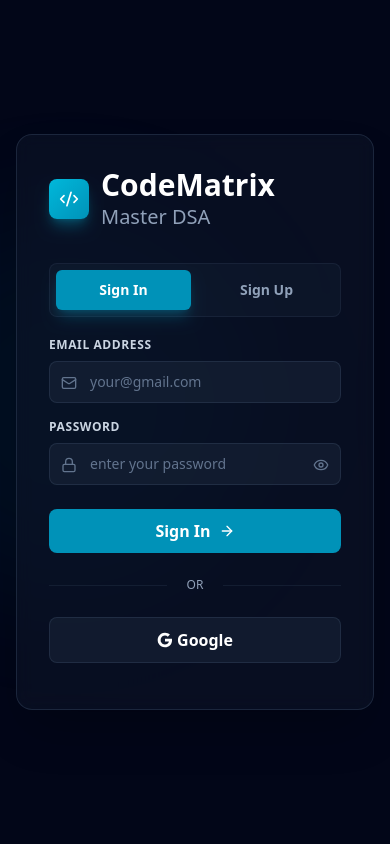
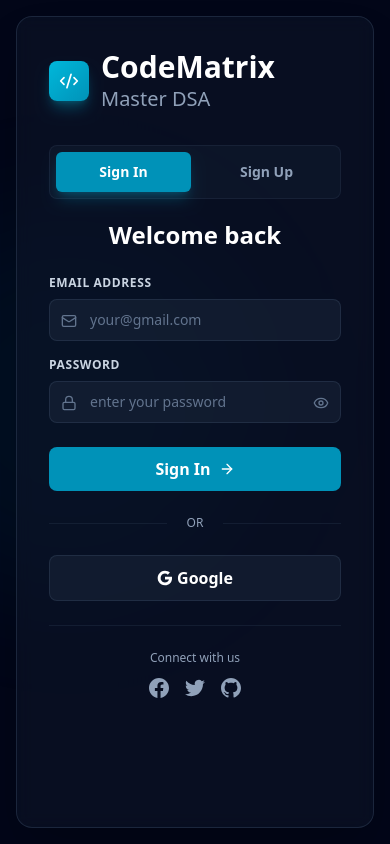
Before and after one commit to himanshu8github/Neetcode, a React (Vite) app in the folder client/: page /auth in a window 390 px wide. Built offline with nearby package versions, Linux system fonts and the light colour scheme; no server answers.

Commit message:
fix ui for mobile

```diff
--- a/client/src/pages/AuthPage.jsx
+++ b/client/src/pages/AuthPage.jsx
@@ -37,6 +37,7 @@
   const toastShownLogin = useRef(false);
   const toastShownSignup = useRef(false);
   const [firebaseLoading, setFirebaseLoading] = useState(false);
+  const [checkingRedirect, setCheckingRedirect] = useState(false);
 
   // Forms
   const {
@@ -62,22 +63,25 @@
   // Firebase redirect
   useEffect(() => {
     const checkRedirectResult = async () => {
+      setCheckingRedirect(true);
       try {
         const result = await getRedirectResult(auth);
         if (result?.user) {
           const intendedMode = sessionStorage.getItem('googleIntendedMode'); // added
           const wasSignup = intendedMode === 'signup';                       // added
           await handleFirebaseUser(result.user, wasSignup);                  // changed
-          sessionStorage.removeItem('googleIntendedMode');                   // added
+          sessionStorage.removeItem('googleIntendedMode');
+          return;
         }
       } catch (error) {
         console.error('Firebase redirect error:', error);
         toast.error('Authentication failed');
+      } finally {
+        setCheckingRedirect(false);   // Only set to false if no redirect result
       }
     };
     checkRedirectResult();
   }, []);
-
 
   const handleFirebaseUser = async (user, isNewSignup) => {
     try {
@@ -90,6 +94,7 @@
       if (!email) {
         toast.error('Email not available from Google. Please try again.');
         setFirebaseLoading(false);
+        setCheckingRedirect(false);
         return;
       }
       const idToken = await user.getIdToken();
@@ -107,8 +112,12 @@
           payload: response.data.user
         });
 
+        sessionStorage.setItem('justLoggedIn', 'true');
 
+        // Navigate IMMEDIATELY without delay or toast
+        navigate('/', { replace: true });
 
+        setTimeout(() => {
           toast.success(isNewSignup ?
             'Account created successfully! 🎉'
             : 'Logged in successfully! 🎉', {
@@ -123,13 +132,12 @@
               fontWeight: '600',
             },
           });
-        sessionStorage.setItem('justLoggedIn', 'true');
-      setTimeout(() => navigate('/'), 500);
-
+        }, 100);
       }
     } catch (error) {
       console.error('Firebase user registration error:', error);
       toast.error(error.response?.data?.message || 'Registration failed');
+      setCheckingRedirect(false);
     } finally {
       setFirebaseLoading(false);
     }
@@ -139,6 +147,7 @@
   const handleGoogleAuth = async () => {
     if (firebaseLoading) return;
     setFirebaseLoading(true);
+    sessionStorage.setItem('googleIntendedMode', isSignUp ? 'signup' : 'login');
     const provider = new GoogleAuthProvider();
     provider.addScope('email');
     provider.setCustomParameters({ prompt: 'select_account' });
@@ -149,7 +158,6 @@
       console.warn('Popup failed, falling back to redirect:', e?.message || e);
       await signInWithRedirect(auth, provider);
     } finally {
-
       if (!sessionStorage.getItem('googleIntendedMode')) {
         setFirebaseLoading(false);
       }
@@ -238,6 +246,14 @@
     else resetSignup();
   };
 
+  if (checkingRedirect) {
+    return (
+      <div className="min-h-screen bg-slate-950 flex items-center justify-center">
+        <div className="text-white">Loading...</div>
+      </div>
+    );
+  }
+
   return (
     <div className="min-h-screen bg-slate-950 flex items-center justify-center p-4 relative overflow-hidden">
       <Toaster />
@@ -246,6 +262,7 @@
       <div className="w-full max-w-5xl relative z-10">
         <div className="grid grid-cols-1 lg:grid-cols-2 gap-12 items-start">
           <LeftHero />
+
           <div className="w-full max-w-md mx-auto">
             <div className="bg-slate-900/50 backdrop-blur-sm border border-slate-700/50 rounded-2xl p-8 shadow-2xl hover:border-slate-600/50 transition-colors duration-300">
               <div className="flex items-center gap-3 mb-8">
@@ -257,27 +274,33 @@
                   <p className="text-xl text-slate-400">Master DSA</p>
                 </div>
               </div>
+
               <div className="flex gap-2 bg-slate-800/30 p-1.5 rounded-lg mb-5 border border-slate-700/30">
                 <button
                   type="button"
                   onClick={() => { if (isSignUp) toggleForm(); }}
-                  className={`flex-1 py-2.5 px-3 rounded-md font-semibold text-sm transition-all duration-300 ${
-                    !isSignUp ? 'bg-cyan-600 text-white shadow-lg shadow-cyan-600/30' : 'text-slate-400 hover:text-slate-300'
-                  }`}
+                  className={`flex-1 py-2.5 px-3 rounded-md font-semibold text-sm transition-all duration-300 ${!isSignUp ? 'bg-cyan-600 text-white shadow-lg shadow-cyan-600/30' : 'text-slate-400 hover:text-slate-300'}`}
                 >
                   Sign In
                 </button>
                 <button
                   type="button"
                   onClick={() => { if (!isSignUp) toggleForm(); }}
-                  className={`flex-1 py-2.5 px-3 rounded-md font-semibold text-sm transition-all duration-300 ${
-                    isSignUp ? 'bg-cyan-600 text-white shadow-lg shadow-cyan-600/30' : 'text-slate-400 hover:text-slate-300'
-                  }`}
+                  className={`flex-1 py-2.5 px-3 rounded-md font-semibold text-sm transition-all duration-300 ${isSignUp ? 'bg-cyan-600 text-white shadow-lg shadow-cyan-600/30' : 'text-slate-400 hover:text-slate-300'}`}
                 >
                   Sign Up
                 </button>
               </div>
-              <div className={`relative h-auto ${isSignUp ? 'min-h-[430px]' : 'min-h-[340px]'}`}>
+
+              {/* Mobile-only heading above the form */}
+              <div className="lg:hidden text-center mb-6">
+                <h3 className="text-2xl font-bold text-white mb-1">
+                  {isSignUp ? 'Welcome to CodeMatrix' : 'Welcome back'}
+                </h3>
+
+              </div>
+
+              <div className={`relative h-auto ${isSignUp ? 'min-h-[520px]' : 'min-h-[520px]'}`}>
                 {/* Sign In */}
                 <div className={`absolute inset-0 transition-all duration-500 ${isSignUp ? 'opacity-0 pointer-events-none' : 'opacity-100'}`}>
                   <form onSubmit={handleLoginSubmit(onLoginSubmit)} className="space-y-4">
@@ -289,14 +312,13 @@
                           type="email"
                           placeholder="your@gmail.com"
                           autoComplete="email"
-                          className={`w-full pl-10 pr-4 py-2.5 bg-slate-800/50 border rounded-lg text-sm text-white placeholder-slate-500 focus:outline-none focus:border-cyan-500/50 focus:ring-1 focus:ring-cyan-500/30 transition-all ${
-                            loginErrors.emailId ? 'border-red-500/50' : 'border-slate-700/50'
-                          }`}
+                          className={`w-full pl-10 pr-4 py-2.5 bg-slate-800/50 border rounded-lg text-sm text-white placeholder-slate-500 focus:outline-none focus:border-cyan-500/50 focus:ring-1 focus:ring-cyan-500/30 transition-all ${loginErrors.emailId ? 'border-red-500/50' : 'border-slate-700/50'}`}
                           {...registerLogin('emailId')}
                         />
                       </div>
                       {loginErrors.emailId && <p className="text-red-400 text-xs mt-1.5">{loginErrors.emailId.message}</p>}
                     </div>
+
                     <div>
                       <label className="block text-xs font-semibold text-slate-300 mb-2 uppercase tracking-wider">Password</label>
                       <div className="relative group">
@@ -305,9 +327,7 @@
                           type={showPassword ? 'text' : 'password'}
                           placeholder="enter your password"
                           autoComplete="current-password"
-                          className={`w-full pl-10 pr-10 py-2.5 bg-slate-800/50 border rounded-lg text-sm text-white placeholder-slate-500 focus:outline-none focus:border-cyan-500/50 focus:ring-1 focus:ring-cyan-500/30 transition-all ${
-                            loginErrors.password ? 'border-red-500/50' : 'border-slate-700/50'
-                          }`}
+                          className={`w-full pl-10 pr-10 py-2.5 bg-slate-800/50 border rounded-lg text-sm text-white placeholder-slate-500 focus:outline-none focus:border-cyan-500/50 focus:ring-1 focus:ring-cyan-500/30 transition-all ${loginErrors.password ? 'border-red-500/50' : 'border-slate-700/50'}`}
                           {...registerLogin('password')}
                         />
                         <button
@@ -320,6 +340,7 @@
                       </div>
                       {loginErrors.password && <p className="text-red-400 text-xs mt-1.5">{loginErrors.password.message}</p>}
                     </div>
+
                     <button
                       type="submit"
                       disabled={loading}
@@ -337,11 +358,13 @@
                       )}
                     </button>
                   </form>
+
                   <div className="mt-6 flex items-center gap-3">
                     <div className="flex-1 h-px bg-slate-700/30" />
                     <span className="text-xs text-slate-400 px-2">OR</span>
                     <div className="flex-1 h-px bg-slate-700/30" />
                   </div>
+
                   <div className="mt-6 grid grid-cols-3 gap-2">
                     <button
                       type="button"
@@ -358,7 +381,30 @@
                       Google
                     </button>
                   </div>
+
+                  {/* Social footer (Sign In) */}
+                  <div className="mt-6 pt-6 border-t border-slate-700/30">
+                    <p className="text-center text-xs text-slate-400 mb-3">Connect with us</p>
+                    <div className="flex justify-center gap-4">
+                      <a href="#" className="text-slate-400 hover:text-cyan-500 transition-colors" aria-label="Facebook">
+                        <svg className="w-5 h-5" fill="currentColor" viewBox="0 0 24 24">
+                          <path d="M24 12.073c0-6.627-5.373-12-12-12s-12 5.373-12 12c0 5.99 4.388 10.954 10.125 11.854v-8.385H7.078v-3.47h3.047V9.43c0-3.007 1.792-4.669 4.533-4.669 1.312 0 2.686.235 2.686.235v2.953H15.83c-1.491 0-1.956.925-1.956 1.874v2.25h3.328l-.532 3.47h-2.796v8.385C19.612 23.027 24 18.062 24 12.073z"/>
+                        </svg>
+                      </a>
+                      <a href="#" className="text-slate-400 hover:text-cyan-500 transition-colors" aria-label="Twitter">
+                        <svg className="w-5 h-5" fill="currentColor" viewBox="0 0 24 24">
+                          <path d="M23.953 4.57a10 10 0 01-2.825.775 4.958 4.958 0 002.163-2.723c-.951.555-2.005.959-3.127 1.184a4.92 4.92 0 00-8.384 4.482C7.69 8.095 4.067 6.13 1.64 3.162a4.822 4.822 0 00-.666 2.475c0 1.71.87 3.213 2.188 4.096a4.904 4.904 0 01-2.228-.616v.06a4.923 4.923 0 003.946 4.827 4.996 4.996 0 01-2.212.085 4.936 4.936 0 004.604 3.417 9.867 9.867 0 01-6.102 2.105c-.39 0-.779-.023-1.17-.067a13.995 13.995 0 007.557 2.209c9.053 0 13.998-7.496 13.998-13.985 0-.21 0-.42-.015-.63A9.935 9.935 0 0024 4.59z"/>
+                        </svg>
+                      </a>
+                      <a href="#" className="text-slate-400 hover:text-cyan-500 transition-colors" aria-label="GitHub">
+                        <svg className="w-5 h-5" fill="currentColor" viewBox="0 0 24 24">
+                          <path d="M12 0c-6.626 0-12 5.373-12 12 0 5.302 3.438 9.8 8.207 11.387.599.111.793-.261.793-.577v-2.234c-3.338.726-4.033-1.416-4.033-1.416-.546-1.387-1.333-1.756-1.333-1.756-1.089-.745.083-.729.083-.729 1.205.084 1.839 1.237 1.839 1.237 1.07 1.834 2.807 1.304 3.492.997.107-.775.418-1.305.762-1.604-2.665-.305-5.467-1.334-5.467-5.931 0-1.311.469-2.381 1.236-3.221-.124-.303-.535-1.524.117-3.176 0 0 1.008-.322 3.301 1.23.957-.266 1.983-.399 3.003-.404 1.02.005 2.047.138 3.006.404 2.291-1.552 3.297-1.23 3.297-1.23.653 1.653.242 2.874.118 3.176.77.84 1.235 1.911 1.235 3.221 0 4.609-2.807 5.624-5.479 5.921.43.372.823 1.102.823 2.222v3.293c0 .319.192.694.801.576 4.765-1.589 8.199-6.086 8.199-11.386 0-6.627-5.373-12-12-12z"/>
+                        </svg>
+                      </a>
                     </div>
+                  </div>
+                </div>
+
                 {/* Sign Up */}
                 <div className={`absolute inset-0 transition-all duration-500 ${isSignUp ? 'opacity-100' : 'opacity-0 pointer-events-none'}`}>
                   <form onSubmit={handleSignupSubmit(onSignupSubmit)} className="space-y-4">
@@ -370,14 +416,13 @@
                           type="text"
                           placeholder="Enter your name"
                           autoComplete="given-name"
-                          className={`w-full pl-10 pr-4 py-2.5 bg-slate-800/50 border rounded-lg text-sm text-white placeholder-slate-500 focus:outline-none focus:border-cyan-500/50 focus:ring-1 focus:ring-cyan-500/30 transition-all ${
-                            signupErrors.firstName ? 'border-red-500/50' : 'border-slate-700/50'
-                          }`}
+                          className={`w-full pl-10 pr-4 py-2.5 bg-slate-800/50 border rounded-lg text-sm text-white placeholder-slate-500 focus:outline-none focus:border-cyan-500/50 focus:ring-1 focus:ring-cyan-500/30 transition-all ${signupErrors.firstName ? 'border-red-500/50' : 'border-slate-700/50'}`}
                           {...registerSignup('firstName')}
                         />
                       </div>
                       {signupErrors.firstName && <p className="text-red-400 text-xs mt-1.5">{signupErrors.firstName.message}</p>}
                     </div>
+
                     <div>
                       <label className="block text-xs font-semibold text-slate-300 mb-2 uppercase tracking-wider">Email Address</label>
                       <div className="relative group">
@@ -386,14 +431,13 @@
                           type="email"
                           placeholder="your@gmail.com"
                           autoComplete="email"
-                          className={`w-full pl-10 pr-4 py-2.5 bg-slate-800/50 border rounded-lg text-sm text-white placeholder-slate-500 focus:outline-none focus:border-cyan-500/50 focus:ring-1 focus:ring-cyan-500/30 transition-all ${
-                            signupErrors.emailId ? 'border-red-500/50' : 'border-slate-700/50'
-                          }`}
+                          className={`w-full pl-10 pr-4 py-2.5 bg-slate-800/50 border rounded-lg text-sm text-white placeholder-slate-500 focus:outline-none focus:border-cyan-500/50 focus:ring-1 focus:ring-cyan-500/30 transition-all ${signupErrors.emailId ? 'border-red-500/50' : 'border-slate-700/50'}`}
                           {...registerSignup('emailId')}
                         />
                       </div>
                       {signupErrors.emailId && <p className="text-red-400 text-xs mt-1.5">{signupErrors.emailId.message}</p>}
                     </div>
+
                     <div>
                       <label className="block text-xs font-semibold text-slate-300 mb-2 uppercase tracking-wider">Password</label>
                       <div className="relative group">
@@ -402,9 +446,7 @@
                           type={showPassword ? 'text' : 'password'}
                           placeholder="enter your password"
                           autoComplete="new-password"
-                          className={`w-full pl-10 pr-10 py-2.5 bg-slate-800/50 border rounded-lg text-sm text-white placeholder-slate-500 focus:outline-none focus:border-cyan-500/50 focus:ring-1 focus:ring-cyan-500/30 transition-all ${
-                            signupErrors.password ? 'border-red-500/50' : 'border-slate-700/50'
-                          }`}
+                          className={`w-full pl-10 pr-10 py-2.5 bg-slate-800/50 border rounded-lg text-sm text-white placeholder-slate-500 focus:outline-none focus:border-cyan-500/50 focus:ring-1 focus:ring-cyan-500/30 transition-all ${signupErrors.password ? 'border-red-500/50' : 'border-slate-700/50'}`}
                           {...registerSignup('password')}
                         />
                         <button
@@ -417,6 +459,7 @@
                       </div>
                       {signupErrors.password && <p className="text-red-400 text-xs mt-1.5">{signupErrors.password.message}</p>}
                     </div>
+
                     <button
                       type="submit"
                       disabled={loading}
@@ -434,11 +477,13 @@
                       )}
                     </button>
                   </form>
+
                   <div className="mt-6 flex items-center gap-3">
                     <div className="flex-1 h-px bg-slate-700/30" />
                     <span className="text-xs text-slate-400 px-2">OR</span>
                     <div className="flex-1 h-px bg-slate-700/30" />
                   </div>
+
                   <div className="mt-6 grid grid-cols-3 gap-1">
                     <button
                       type="button"
@@ -455,13 +500,37 @@
                       Google
                     </button>
                   </div>
-                </div>
-              </div>
-              {/* Optional security footer (currently commented out) */}
+
+                  {/* Social footer (Sign Up) */}
+                  <div className="mt-6 pt-6 border-t border-slate-700/30">
+                    <p className="text-center text-xs text-slate-400 mb-3">Connect with us</p>
+                    <div className="flex justify-center gap-4">
+                      <a href="#" className="text-slate-400 hover:text-cyan-500 transition-colors" aria-label="Facebook">
+                        <svg className="w-5 h-5" fill="currentColor" viewBox="0 0 24 24">
+                          <path d="M24 12.073c0-6.627-5.373-12-12-12s-12 5.373-12 12c0 5.99 4.388 10.954 10.125 11.854v-8.385H7.078v-3.47h3.047V9.43c0-3.007 1.792-4.669 4.533-4.669 1.312 0 2.686.235 2.686.235v2.953H15.83c-1.491 0-1.956.925-1.956 1.874v2.25h3.328l-.532 3.47h-2.796v8.385C19.612 23.027 24 18.062 24 12.073z"/>
+                        </svg>
+                      </a>
+                      <a href="#" className="text-slate-400 hover:text-cyan-500 transition-colors" aria-label="Twitter">
+                        <svg className="w-5 h-5" fill="currentColor" viewBox="0 0 24 24">
+                          <path d="M23.953 4.57a10 10 0 01-2.825.775 4.958 4.958 0 002.163-2.723c-.951.555-2.005.959-3.127 1.184a4.92 4.92 0 00-8.384 4.482C7.69 8.095 4.067 6.13 1.64 3.162a4.822 4.822 0 00-.666 2.475c0 1.71.87 3.213 2.188 4.096a4.904 4.904 0 01-2.228-.616v.06a4.923 4.923 0 003.946 4.827 4.996 4.996 0 01-2.212.085 4.936 4.936 0 004.604 3.417 9.867 9.867 0 01-6.102 2.105c-.39 0-.779-.023-1.17-.067a13.995 13.995 0 007.557 2.209c9.053 0 13.998-7.496 13.998-13.985 0-.21 0-.42-.015-.63A9.935 9.935 0 0024 4.59z"/>
+                        </svg>
+                      </a>
+                      <a href="#" className="text-slate-400 hover:text-cyan-500 transition-colors" aria-label="GitHub">
+                        <svg className="w-5 h-5" fill="currentColor" viewBox="0 0 24 24">
+                          <path d="M12 0c-6.626 0-12 5.373-12 12 0 5.302 3.438 9.8 8.207 11.387.599.111.793-.261.793-.577v-2.234c-3.338.726-4.033-1.416-4.033-1.416-.546-1.387-1.333-1.756-1.333-1.756-1.089-.745.083-.729.083-.729 1.205.084 1.839 1.237 1.839 1.237 1.07 1.834 2.807 1.304 3.492.997.107-.775.418-1.305.762-1.604-2.665-.305-5.467-1.334-5.467-5.931 0-1.311.469-2.381 1.236-3.221-.124-.303-.535-1.524.117-3.176 0 0 1.008-.322 3.301 1.23.957-.266 1.983-.399 3.003-.404 1.02.005 2.047.138 3.006.404 2.291-1.552 3.297-1.23 3.297-1.23.653 1.653.242 2.874.118 3.176.77.84 1.235 1.911 1.235 3.221 0 4.609-2.807 5.624-5.479 5.921.43.372.823 1.102.823 2.222v3.293c0 .319.192.694.801.576 4.765-1.589 8.199-6.086 8.199-11.386 0-6.627-5.373-12-12-12z"/>
+                        </svg>
+                      </a>
                     </div>
                   </div>
                 </div>
               </div>
+
+            </div>
+          </div>
+
+        </div>
+      </div>
+
       <style>{`
         @keyframes subtle-fade {
           from { opacity: 0; }
```
Lines whose indentation alone changed are shown as unchanged.
